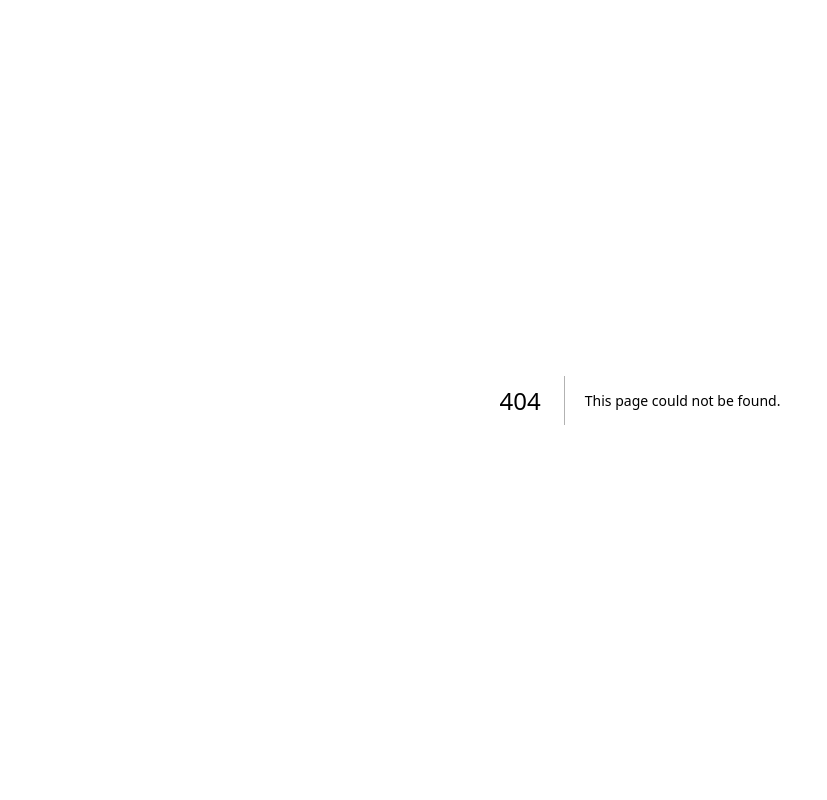
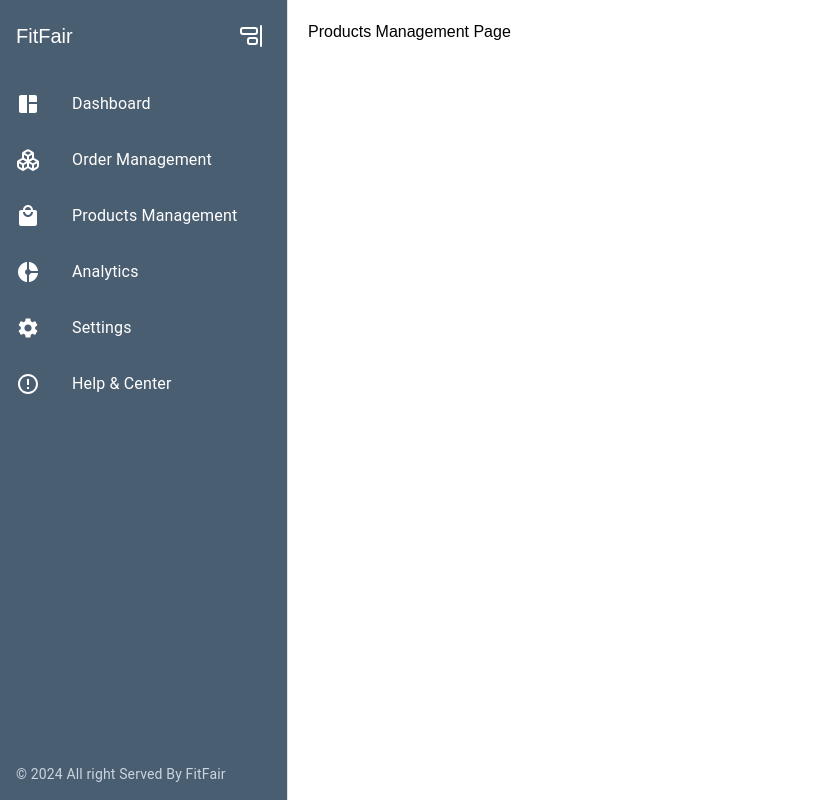
Before and after one commit to Barbecue95/FitFair-Commerence, a Next.js app: page /seller/products-management in a window 1280 px wide. Before the commit this address had no page. Shown: the whole page, without its empty margins (0-827 px from the left). Built offline with nearby package versions, Linux system fonts and the light colour scheme.

Commit message:
SideBar Design Fix [50%]

```diff
--- a/src/components/SideBar.tsx
+++ b/src/components/SideBar.tsx
@@ -1,4 +1,5 @@
-import { Category } from "@mui/icons-material";
+import DonutSmallIcon from "@mui/icons-material/DonutSmall";
+import ErrorOutlineIcon from "@mui/icons-material/ErrorOutline";
 import LocalMallIcon from "@mui/icons-material/LocalMall";
 import SettingsIcon from "@mui/icons-material/Settings";
 import SpaceDashboardIcon from "@mui/icons-material/SpaceDashboard";
@@ -12,14 +13,9 @@ import {
   Typography,
 } from "@mui/material";
 import { styled } from "@mui/material/styles";
-import {
-  AlignEndVertical,
-  AlignStartVertical,
-  Boxes,
-  BriefcaseBusiness,
-  CircleUserRound,
-} from "lucide-react";
+import { AlignEndVertical, AlignStartVertical, Boxes } from "lucide-react";
 import Link from "next/link";
+import { usePathname } from "next/navigation";
 import { useState } from "react";
 
 const sidebarItems = [
@@ -28,60 +24,62 @@ const sidebarItems = [
     label: "Dashboard",
     icon: <SpaceDashboardIcon />,
     route: "/seller/dashboard",
+    pathname: "dashboard",
   },
   {
     id: 2,
-    label: "Orders",
+    label: "Order Management",
     icon: <Boxes />,
-    route: "/seller/orders",
+    route: "/seller/orders-management",
+    pathname: "orders-management",
   },
   {
     id: 3,
-    label: "Products",
+    label: "Products Management",
     icon: <LocalMallIcon />,
-    route: "/seller/products",
+    route: "/seller/products-management",
+    pathname: "products-management",
   },
   {
     id: 4,
-    label: "Product Categories",
-    icon: <Category />,
-    route: "/seller/product-categories",
+    label: "Analytics",
+    icon: <DonutSmallIcon />,
+    route: "/seller/analytics",
+    pathname: "analytics",
   },
   {
     id: 5,
-    label: "Brands",
-    icon: <BriefcaseBusiness />,
-    route: "/seller/brands",
+    label: "Settings",
+    icon: <SettingsIcon />,
+    route: "/seller/settings",
+    pathname: "settings",
   },
   {
     id: 6,
-    label: "Account",
-    icon: <CircleUserRound />,
-    route: "/seller/account",
-  },
-  {
-    id: 7,
-    label: "Settings",
-    icon: <SettingsIcon />,
-    route: "/seller/settings",
+    label: "Help & Center",
+    icon: <ErrorOutlineIcon />,
+    route: "/seller/help",
+    pathname: "help",
   },
 ];
 
 // Styled container for sidebar
 const SidebarContainer = styled("div")<{ collapsed: boolean }>(
   ({ collapsed }) => ({
-    width: collapsed ? "4rem" : "16rem", // Width of SideBar
+    width: collapsed ? "4rem" : "18rem", // Width of SideBar
     transition: "width 0.3s ease",
     display: "flex",
     flexDirection: "column",
-    justifyContent: "space-between",
+    justifyContent: collapsed ? "center" : "space-between",
     height: "100vh",
     borderRight: "1px solid #e0e0e0",
-    backgroundColor: "#f8f9fa", // Background Color of SideBar
+    backgroundColor: "#4A5E71", // Background Color of SideBar
+    color: "#ffff",
   })
 );
 
 export function SideBar() {
+  const pathname = usePathname();
   const [collapsed, setCollapsed] = useState(false);
 
   return (
@@ -98,7 +96,7 @@ export function SideBar() {
           )}
           <IconButton
             onClick={() => setCollapsed(!collapsed)}
-            sx={{ color: "#7c3aed" }}
+            sx={{ color: "#ffff" }}
           >
             {collapsed ? <AlignStartVertical /> : <AlignEndVertical />}
           </IconButton>
@@ -113,12 +111,26 @@ export function SideBar() {
             href={item.route}
             className="flex flex-col textDecoration:none, cursor-pointer"
           >
-            <ListItem disablePadding>
+            <ListItem
+              disablePadding
+              sx={{
+                bgcolor: pathname.includes(item.pathname) ? "#4A5E71" : null,
+              }}
+            >
               <ListItemButton>
-                <ListItemIcon sx={{ color: "#7c3aed" }}>
+                <ListItemIcon
+                  sx={{
+                    color: "#ffff",
+                  }}
+                >
                   {item.icon}
                 </ListItemIcon>
-                {!collapsed && <ListItemText>{item.label}</ListItemText>}
+                {!collapsed && (
+                  <ListItemText
+                    primary={item.label}
+                    sx={{ color: "#fff", fontWeight: "9000" }}
+                  ></ListItemText>
+                )}
               </ListItemButton>
             </ListItem>
           </Link>
@@ -128,7 +140,7 @@ export function SideBar() {
       {/* Footer Section */}
       <div className="p-4">
         {!collapsed && (
-          <Typography variant="body2" className="text-xs text-slate-500">
+          <Typography variant="body2" className="text-slate-300 font-medium">
             © 2024 All right Served By FitFair
           </Typography>
         )}
--- a/src/pages/seller/brands/index.tsx
+++ b/src/pages/seller/analytics/index.tsx
@@ -1,9 +1,9 @@
 import { SellerSideLayout } from "@/components/SellerSideLayout";
 
-export default function BrandsPage() {
+export default function AnalyticsPage() {
   return (
     <SellerSideLayout>
-      <h1>Brands Page</h1>
+      <h1>Analytics Page</h1>
     </SellerSideLayout>
   );
 }
--- a/src/pages/seller/products/index.tsx
+++ b/src/pages/seller/help/index.tsx
@@ -1,9 +1,9 @@
 import { SellerSideLayout } from "@/components/SellerSideLayout";
 
-export default function Products() {
+export default function HelpPage() {
   return (
     <SellerSideLayout>
-      <h1>Products Page</h1>
+      <h1>Help&Center Page</h1>
     </SellerSideLayout>
   );
 }
--- a/src/pages/seller/product-categories/index.tsx
+++ b/src/pages/seller/orders-management/index.tsx
@@ -1,9 +1,9 @@
 import { SellerSideLayout } from "@/components/SellerSideLayout";
 
-export default function ProductCategoriesPage() {
+export default function OrdersManagement() {
   return (
     <SellerSideLayout>
-      <h1>Product-Categories Page</h1>
+      <h1>Orders Management Page</h1>
     </SellerSideLayout>
   );
 }
--- a/src/pages/seller/orders/index.tsx
+++ b/src/pages/seller/products-management/index.tsx
@@ -1,9 +1,9 @@
 import { SellerSideLayout } from "@/components/SellerSideLayout";
 
-export default function Orders() {
+export default function ProductsManagement() {
   return (
     <SellerSideLayout>
-      <h1>Orders Page</h1>
+      <h1>Products Management Page</h1>
     </SellerSideLayout>
   );
 }
```
